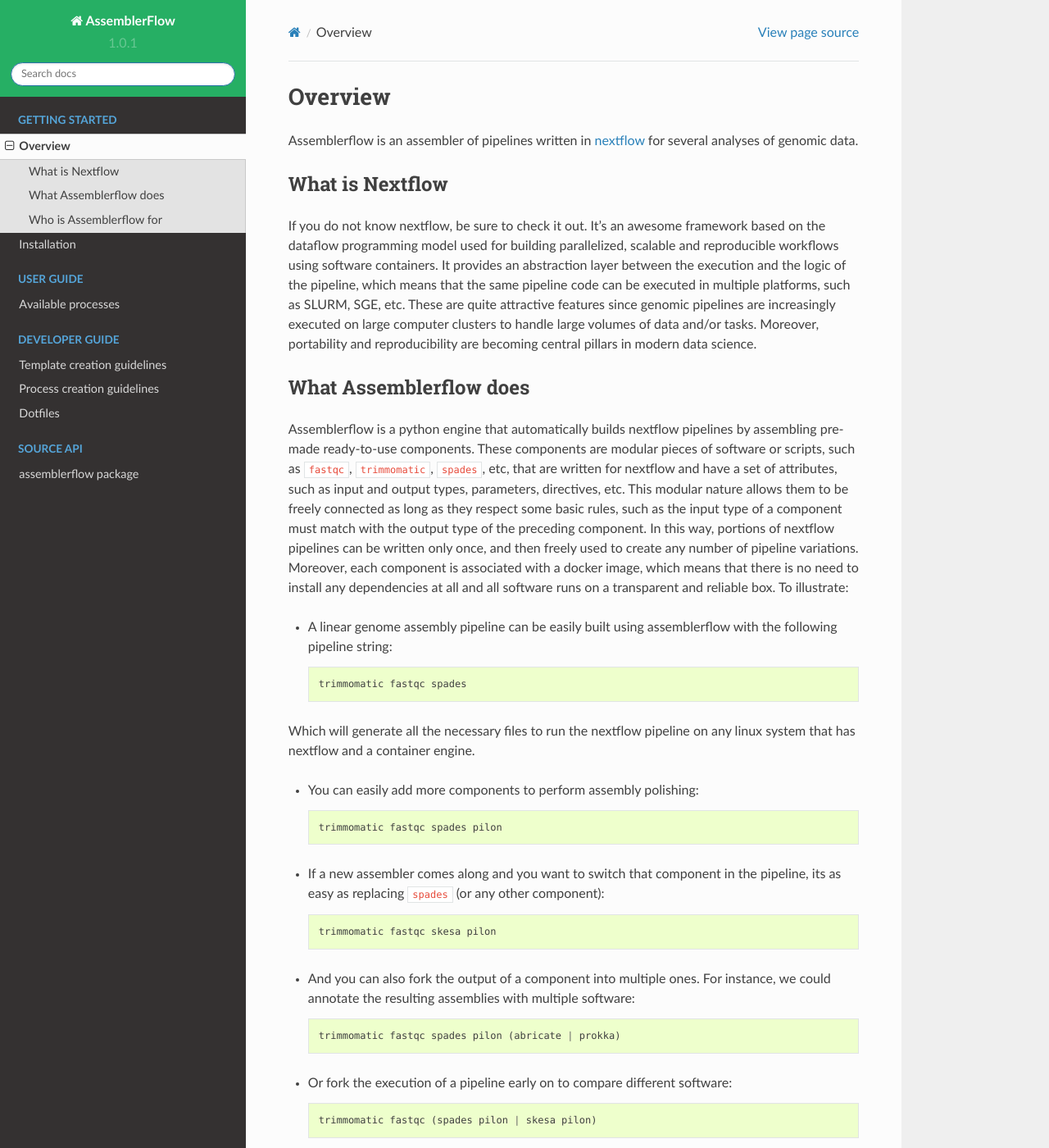
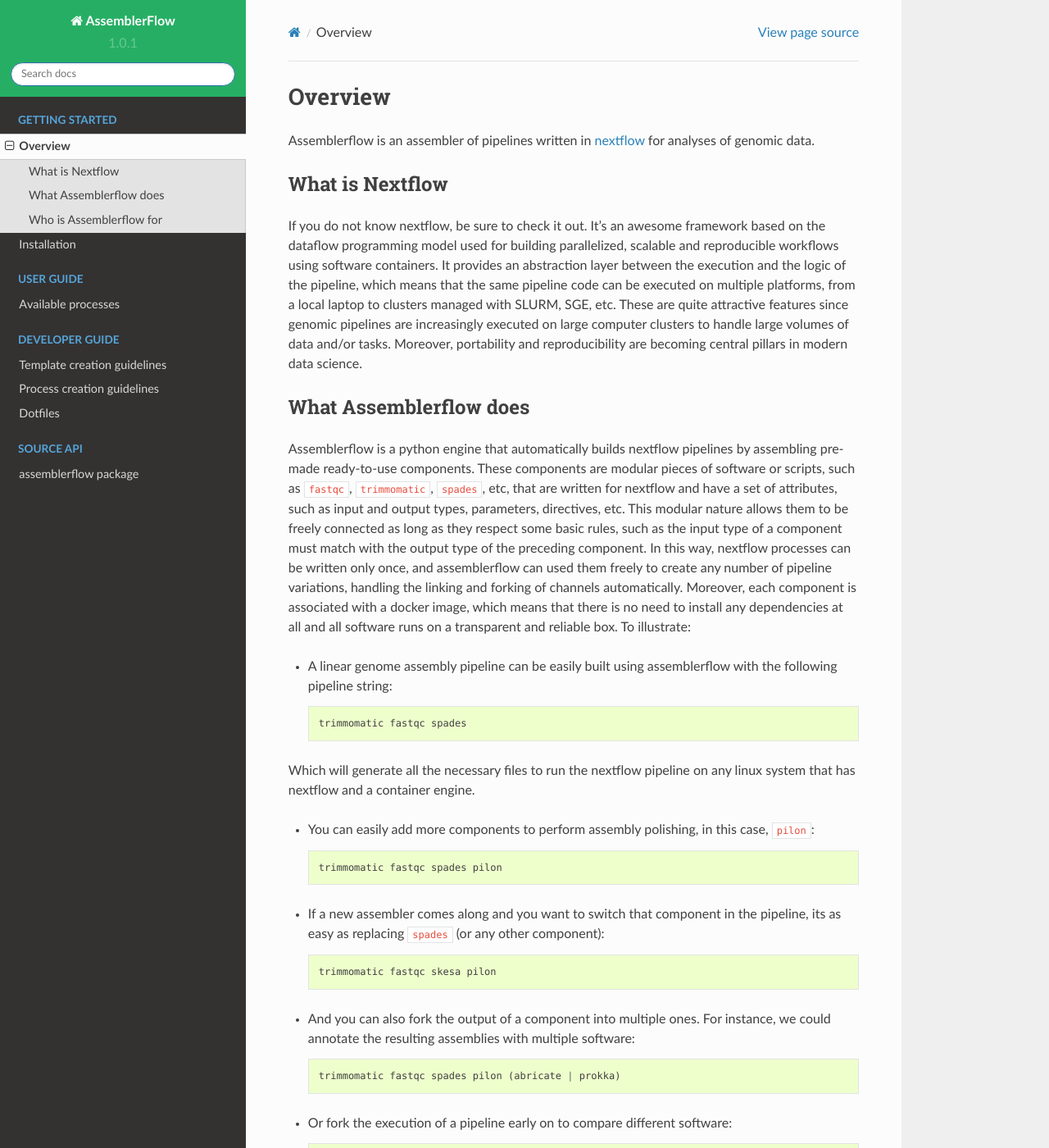
Before and after one commit to assemblerflow/flowcraft, a Sphinx documentation site: the page built from docs/getting_started/overview.rst, in a window 1280 px wide and 1400 px high. Shown: the whole window at 82% size. Built offline with Sphinx 7.4.7 and the Read the Docs theme 2.0.0, drawn with Linux system fonts in a browser that asks for light colours; some of the changed text lies outside the part shown.

Commit message:
Added info

```diff
--- a/docs/getting_started/overview.rst
+++ b/docs/getting_started/overview.rst
@@ -1,7 +1,7 @@
 Overview
 ========
 
-Assemblerflow is an assembler of pipelines written in  nextflow_ for several
+Assemblerflow is an assembler of pipelines written in  nextflow_ for
 analyses of genomic data.
 
 What is Nextflow
@@ -11,11 +11,12 @@
 framework based on the dataflow programming model used for building
 parallelized, scalable and reproducible workflows using software containers.
 It provides an abstraction layer between the execution and the logic of the
-pipeline, which means that the same pipeline code can be executed in
-multiple platforms, such as SLURM, SGE, etc. These are quite attractive features
-since genomic pipelines are increasingly executed on large computer clusters
-to handle large volumes of data and/or tasks. Moreover, portability and
-reproducibility are becoming central pillars in modern data science.
+pipeline, which means that the same pipeline code can be executed on
+multiple platforms, from a local laptop to clusters managed with SLURM, SGE,
+etc. These are quite attractive features since genomic pipelines are
+increasingly executed on large computer clusters to handle large volumes
+of data and/or tasks. Moreover, portability and reproducibility are becoming
+central pillars in modern data science.
 
 What Assemblerflow does
 :::::::::::::::::::::::
@@ -27,9 +28,10 @@
 input and output types, parameters, directives, etc. This modular nature
 allows them to be freely connected as long as they respect some basic rules,
 such as the input type of a component must match with the output type of
-the preceding component. In this way, portions of nextflow pipelines can be
-written only once, and then freely used to create any number of pipeline
-variations. Moreover, each component is associated with a docker image,
+the preceding component. In this way, nextflow processes can be
+written only once, and assemblerflow can used them freely to create any number
+of pipeline variations, handling the linking and forking of channels
+automatically. Moreover, each component is associated with a docker image,
 which means that there is no need to install any dependencies at all and
 all software runs on a transparent and reliable box.
 To illustrate:
@@ -42,7 +44,8 @@
 Which will generate all the necessary files to run the nextflow
 pipeline on any linux system that has nextflow and a container engine.
 
-- You can easily add more components to perform assembly polishing::
+- You can easily add more components to perform assembly polishing, in this
+  case, ``pilon``::
 
     trimmomatic fastqc spades pilon
 
@@ -70,13 +73,13 @@
 
 - And extra input can be directly inserted in any part of the pipeline. For
   example, it is possible to assemble genomes from both fastq files and SRR
-  accessions (downloaded from public databases)::
+  accessions (downloaded from public databases) in a single workflow::
 
     download_reads trimmomatic={'extra_input':'reads'} fastqc skesa pilon
 
 This pipeline can be executed by providing a file with accession numbers
 (``--accessions`` parameter by default) **and** fastq reads, using the
-``--reads`` parameter.
+``--reads`` parameter defined with the ``extra_input`` directive.
 
 
 Who is Assemblerflow for
```
